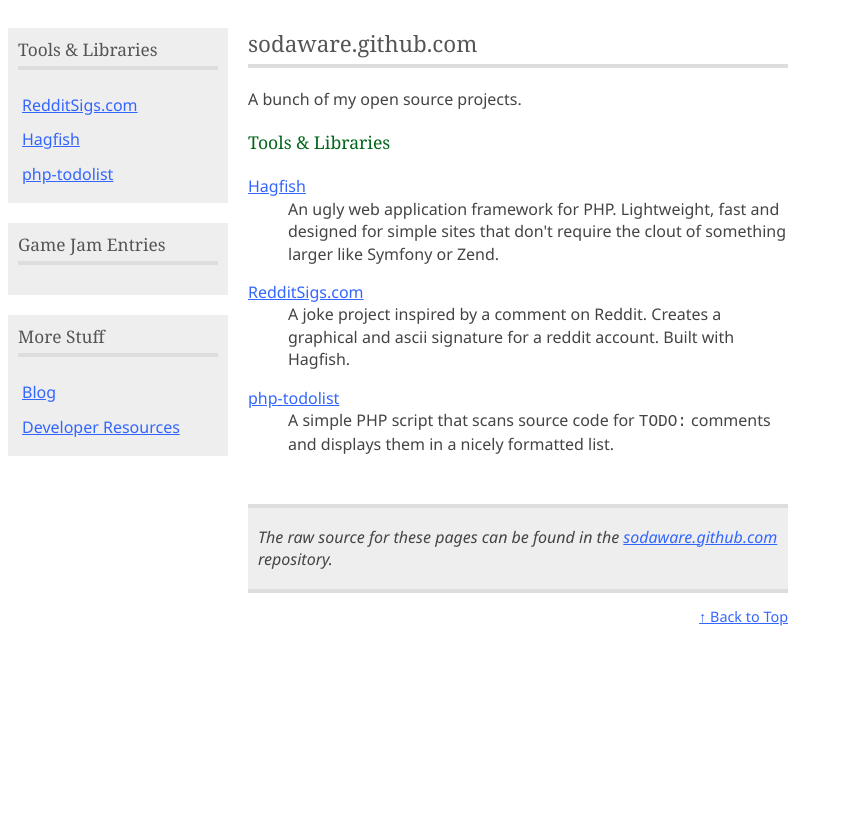
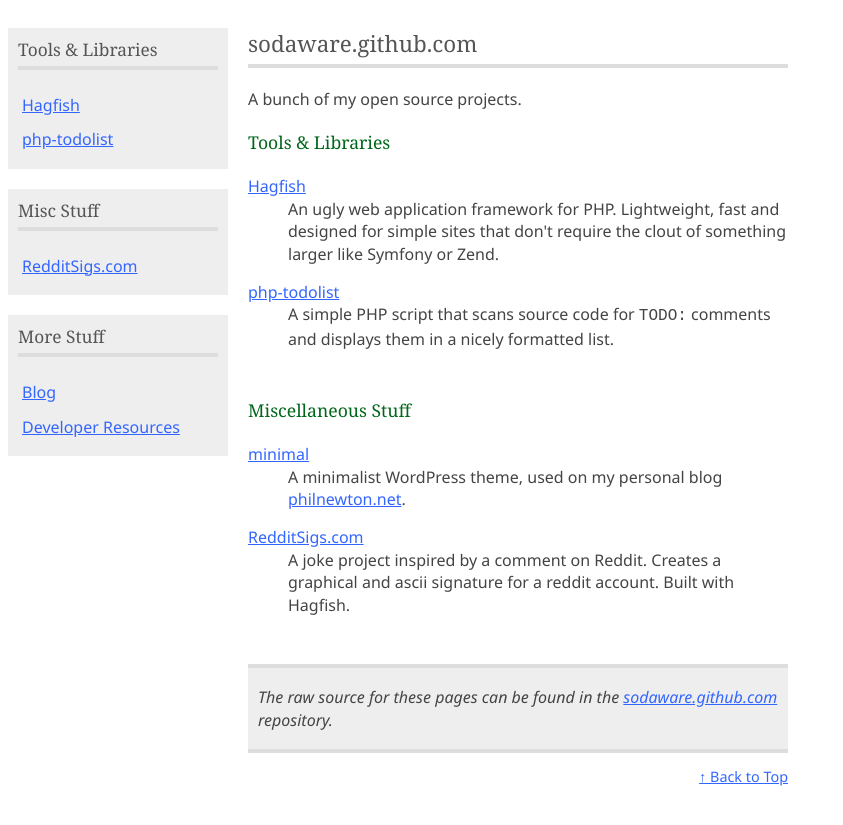
Before and after one commit to Sodaware/sodaware.github.com, a Jekyll site: the page built from index.html, in a window 1280 px wide. Shown: the top 825 px of the page, without its empty margins (0-843 px from the left). Built offline with Jekyll 4.4.1, drawn with Linux system fonts in a browser that asks for light colours.

Commit message:
Updated templates to be more reusable

```diff
--- a/_config.yml
+++ b/_config.yml
@@ -1 +1,3 @@
-permalink: /:title.html
+permalink: /:categories/:title/
+
+exclude: build.xml
--- /dev/null
+++ b/_includes/footer.html
@@ -0,0 +1,2 @@
+</body>
+</html>
--- /dev/null
+++ b/_includes/header.html
@@ -0,0 +1,13 @@
+<!DOCTYPE html>
+<html>
+
+<head>
+   <meta charset="utf-8" />
+
+	<title>{{ page.title }} - sodaware.github.com</title>
+	<link rel="stylesheet" href="rsc/minimal.css" />
+</head>
+
+<body id="top" class="page-{{ page.page_id }}">
+
+<p class="to_content"><a href="#content-container">&darr; Skip to Content</a></p>
--- /dev/null
+++ b/_includes/sidebar.html
@@ -0,0 +1,40 @@
+<nav id="left-sidebar">
+
+	<section>
+		<h2>Tools &amp; Libraries</h2>
+		<ul>
+			{% for post in site.categories.tools %}
+	    		<li class="{{ post.page_id }}"><a href="{{ post.url }}">{{ post.title }}</a></li>
+	    	{% endfor %}
+	    </ul>
+	</section>
+
+	<!--
+	<section>
+		<h2>Game Jam Entries</h2>
+		<ul>
+			{% for post in site.categories.game-jams %}
+	    		<li class="{{ post.page_id }}"><a href="{{ post.url }}">{{ post.title }}</a></li>
+	    	{% endfor %}
+	    </ul>
+	</section>
+	-->
+
+	<section>
+		<h2>Misc Stuff</h2>
+		<ul>
+			{% for post in site.categories.misc %}
+	    		<li class="{{ post.page_id }}"><a href="{{ post.url }}">{{ post.title }}</a></li>
+	    	{% endfor %}
+	    </ul>
+	</section>
+
+	<section>
+		<h2>More Stuff</h2>
+		<ul>
+			<li><a href="http://www.sodaware.net/blog/">Blog</a></li>
+			<li><a href="http://www.sodaware.net/dev/">Developer Resources</a></li>
+		</ul>
+	</section>
+
+</nav><!-- /nav#left-sidebar -->
--- a/_layouts/default.html
+++ b/_layouts/default.html
@@ -1,44 +1,5 @@
-<!DOCTYPE html>
-<html>
-
-<head>
-	<title>sodaware.github.com</title>
-	<link rel="stylesheet" href="rsc/minimal.css" />
-</head>
-
-<body id="top">
-
-<p class="to_content"><a href="#content-container">&darr; Skip to Content</a></p>
-
-<nav id="left-sidebar">
-
-	<section>
-		<h2>Tools &amp; Libraries</h2>
-		<ul>
-			{% for post in site.categories.tools %}
-	    		<li class="{{ post.page_id }}"><a href="{{ post.url }}">{{ post.title }}</a></li>
-	    	{% endfor %}
-	    </ul>
-	</section>
-
-	<section>
-		<h2>Game Jam Entries</h2>
-		<ul>
-			{% for post in site.categories.game_jams %}
-	    		<li class="{{ post.page_id }}"><a href="{{ post.url }}">{{ post.title }}</a></li>
-	    	{% endfor %}
-	    </ul>
-	</section>
-
-	<section>
-		<h2>More Stuff</h2>
-		<ul>
-			<li><a href="http://www.sodaware.net/blog/">Blog</a></li>
-			<li><a href="http://www.sodaware.net/dev/">Developer Resources</a></li>
-		</ul>
-	</section>
-
-</nav><!-- /nav#left-sidebar -->
+{% include header.html %}
+{% include sidebar.html %}
 
 <article id="content-container">
 
@@ -50,5 +11,4 @@
 
 </article><!-- /article#content-container -->
 
-</body>
-</html>
+{% include footer.html %}
--- /dev/null
+++ b/_layouts/project.html
@@ -0,0 +1,4 @@
+{% include header.html %}
+{% include sidebar.html %}
+{% include repo.html %}
+{% include footer.html %}
--- a/_posts/2010-01-01-redditsigs.html
+++ b/_posts/2010-01-01-redditsigs.html
@@ -2,7 +2,7 @@
 layout: post
 title: RedditSigs.com
 page_id: reddit_sigs
-category: tools
+category: misc
 ---
 
 <h3>Graphical reddit signatures.</h3>
--- a/index.html
+++ b/index.html
@@ -11,23 +11,39 @@
 	<h3>Tools &amp; Libraries</h3>
 
 	<dl>
-		<dt><a href="hagfish.html">Hagfish</a></dt>
+		<dt><a href="/tools/hagfish/">Hagfish</a></dt>
 		<dd>
 			An ugly web application framework for PHP. Lightweight, fast and
 			designed for simple sites that don't require the clout of something
 			larger like Symfony or Zend.
 		</dd>
 
-		<dt><a href="redditsigs.html">RedditSigs.com</a></dt>
+		<dt><a href="/tools/php-todolist/">php-todolist</a></dt>
+		<dd>
+			A simple PHP script that scans source code for <code>TODO:</code>
+			comments and displays them in a nicely formatted list.
+		</dd>
+
+	</dl>
+
+</section>
+
+<section id="misc">
+
+	<h3>Miscellaneous Stuff</h3>
+
+	<dl>
+		<dt><a href="/misc/minimal/">minimal</a></dt>
+		<dd>
+			A minimalist WordPress theme, used on my personal blog
+			<a href="http://www.philnewton.net/">philnewton.net</a>.
+		</dd>
+
+
+		<dt><a href="/tools/redditsigs/">RedditSigs.com</a></dt>
 		<dd>
 			A joke project inspired by a comment on Reddit. Creates a graphical
 			and ascii signature for a reddit account. Built with Hagfish.
-		</dd>
-
-		<dt><a href="php-todolist.html">php-todolist</a></dt>
-		<dd>
-			A simple PHP script that scans source code for <code>TODO:</code>
-			comments and displays them in a nicely formatted list.
 		</dd>
 
 	</dl>
```
Also changed, not shown: _includes/repo.html (added, +33 -0 lines), _layouts/post.html (+3 -43 lines).
